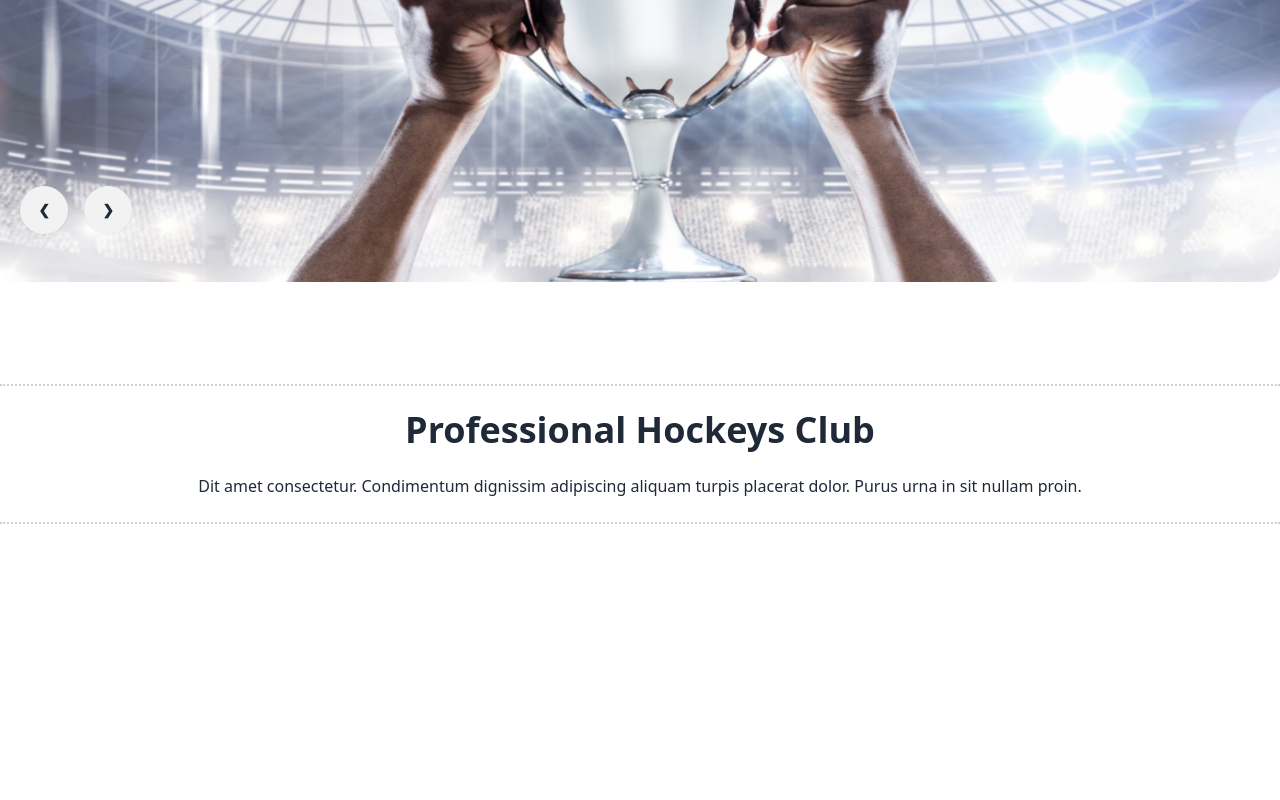
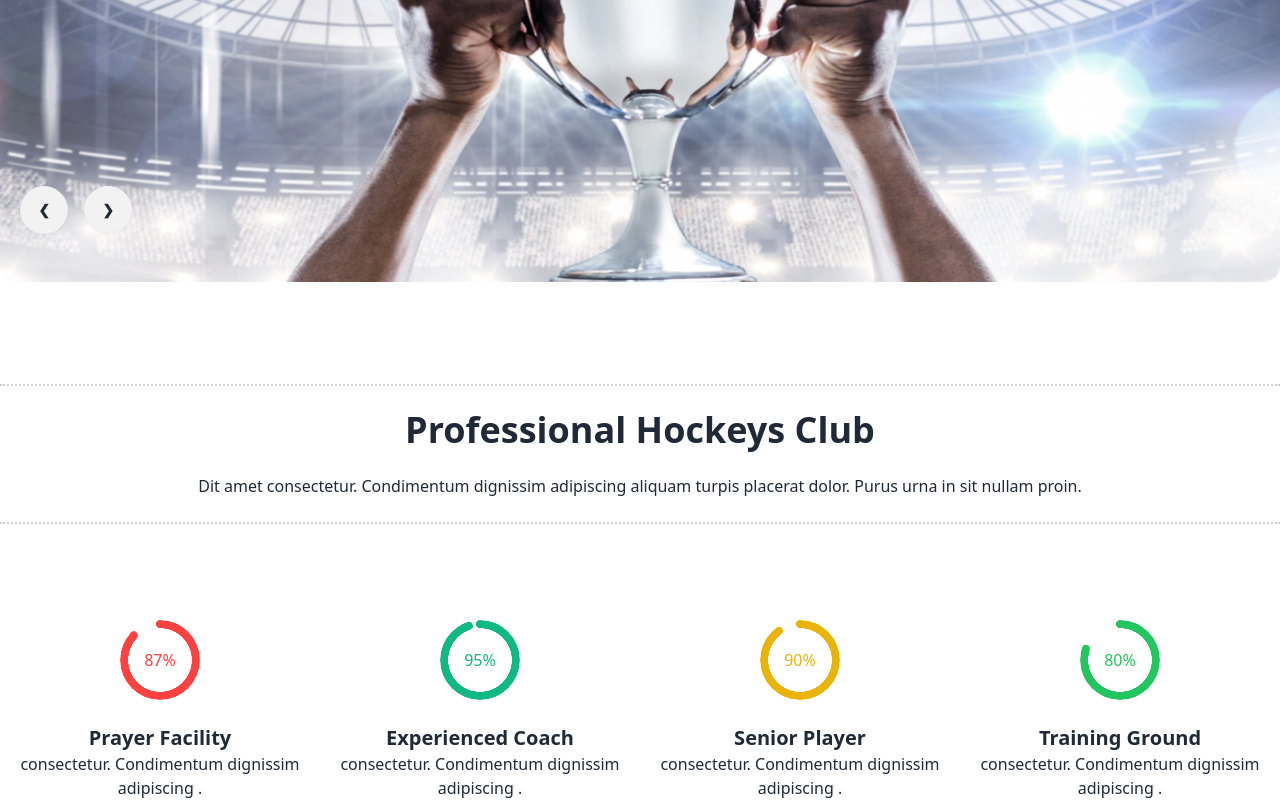
Before and after one commit to Ajjaj-Ahmed/hockey_club_website, a plain HTML site: page index.html in a window 1280 px wide. Shown: the part 392-1192 px from the top of the page. Before the commit the page ends 916 px from the top, so only its background shows below. Drawn offline with nearby package versions, Linux system fonts and the light colour scheme.

Commit message:
club description

```diff
--- a/index.html
+++ b/index.html
@@ -116,6 +116,29 @@
     <p class="text-[14px] lg:text-[16px] text-center font-medium">Dit amet consectetur. Condimentum dignissim adipiscing aliquam turpis placerat dolor. Purus urna in sit nullam proin.</p>
   </section>
 
+  <!-- club description -->
+  <section class="flex  flex-col  mt-16 gap-y-10 lg:mt-24  lg:flex-row ">
+    <div class="flex flex-col items-center justify-center">
+      <div class="radial-progress text-[#FF4240]" style="--value:87;" role="progressbar">87%</div>
+      <h2 class=" mt-3 font-semibold text-xl lg:mt-6 ">Prayer Facility</h2>
+      <p class="text-[16px] text-center"> consectetur. Condimentum dignissim adipiscing .</p>
+    </div>
+    <div class="flex flex-col items-center justify-center">
+      <div class="radial-progress text-emerald-500" style="--value:95;" role="progressbar">95%</div>
+      <h2 class=" mt-3 font-semibold text-xl lg:mt-6 ">Experienced Coach</h2>
+      <p class="text-[16px] text-center"> consectetur. Condimentum dignissim adipiscing .</p>
+    </div>
+    <div class="flex flex-col items-center justify-center">
+      <div class="radial-progress text-yellow-500" style="--value:90;" role="progressbar">90%</div>
+      <h2 class=" mt-3 font-semibold text-xl lg:mt-6 ">Senior Player</h2>
+      <p class="text-[16px] text-center"> consectetur. Condimentum dignissim adipiscing .</p>
+    </div>
+    <div class="flex flex-col items-center justify-center">
+      <div class="radial-progress text-green-500" style="--value:80;" role="progressbar">80%</div>
+      <h2 class=" mt-3 font-semibold text-xl lg:mt-6 ">Training Ground</h2>
+      <p class="text-[16px] text-center"> consectetur. Condimentum dignissim adipiscing .</p>
+    </div>
+  </section>
 </main>
 </body>
 
```
